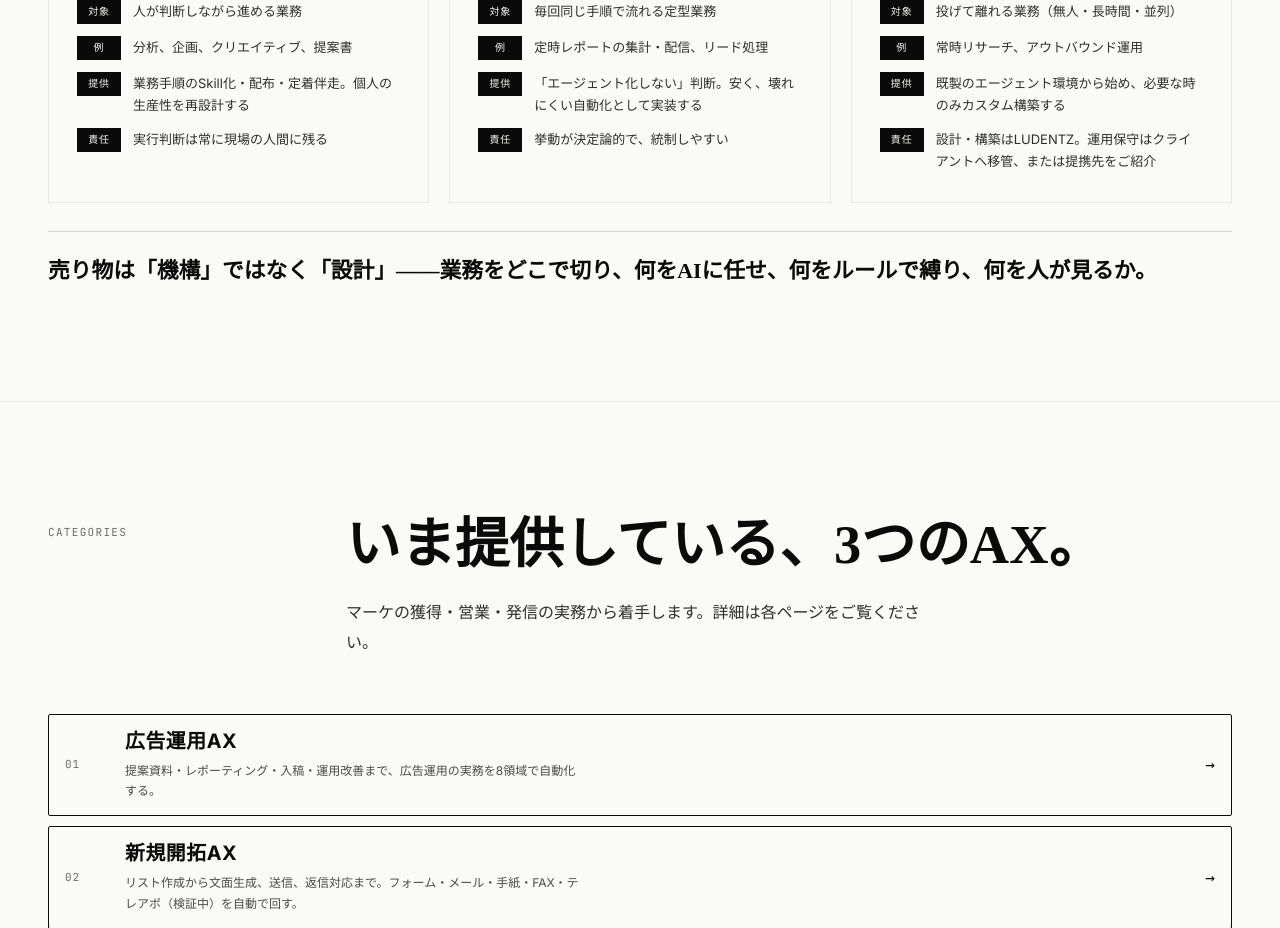
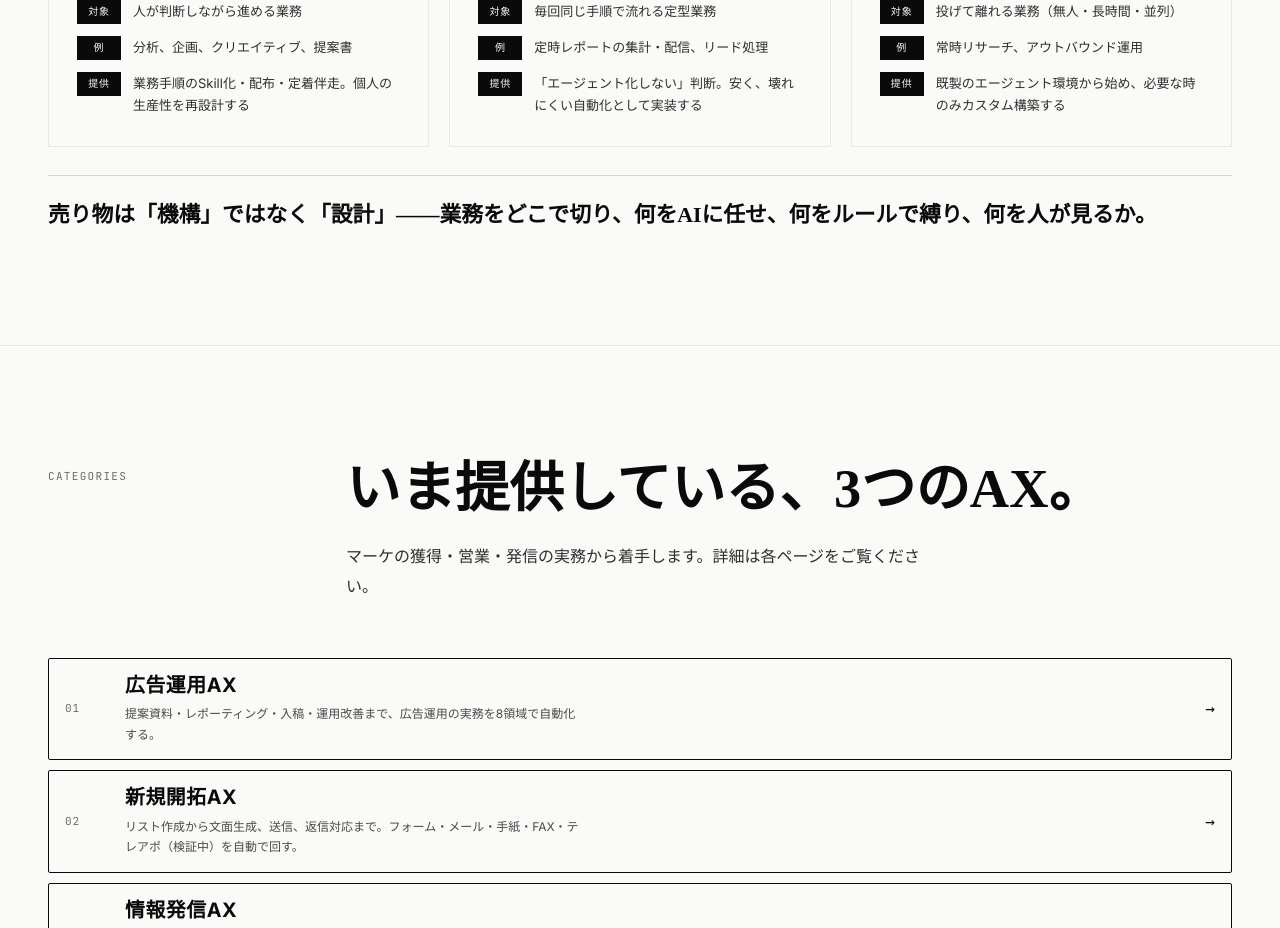
Before and after one commit to LUDENTZ/ludentz-hp, a React (Vite) app: page /service/ax-consulting in a window 1280 px wide. Shown: the part 2140-3068 px from the top of the page. Built offline with nearby package versions, Linux system fonts and the light colour scheme; no server answers; a web font is replaced by a local one.

Commit message:
Remove responsibility rows from AX service model

```diff
--- a/src/components/AxServiceModel.jsx
+++ b/src/components/AxServiceModel.jsx
@@ -8,7 +8,6 @@ const MODELS = [
       ['対象', '人が判断しながら進める業務'],
       ['例', '分析、企画、クリエイティブ、提案書'],
       ['提供', '業務手順のSkill化・配布・定着伴走。個人の生産性を再設計する'],
-      ['責任', '実行判断は常に現場の人間に残る'],
     ],
   },
   {
@@ -20,7 +19,6 @@ const MODELS = [
       ['対象', '毎回同じ手順で流れる定型業務'],
       ['例', '定時レポートの集計・配信、リード処理'],
       ['提供', '「エージェント化しない」判断。安く、壊れにくい自動化として実装する'],
-      ['責任', '挙動が決定論的で、統制しやすい'],
     ],
   },
   {
@@ -32,7 +30,6 @@ const MODELS = [
       ['対象', '投げて離れる業務（無人・長時間・並列）'],
       ['例', '常時リサーチ、アウトバウンド運用'],
       ['提供', '既製のエージェント環境から始め、必要な時のみカスタム構築する'],
-      ['責任', '設計・構築はLUDENTZ。運用保守はクライアントへ移管、または提携先をご紹介'],
     ],
   },
 ];
```
